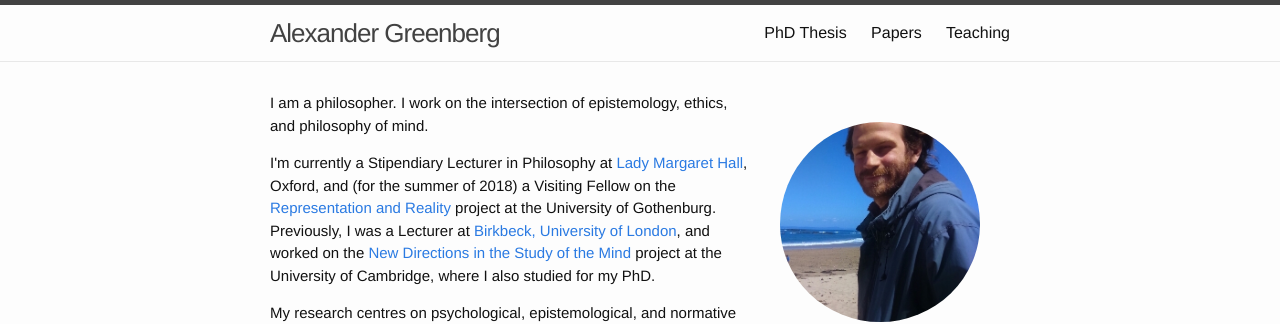
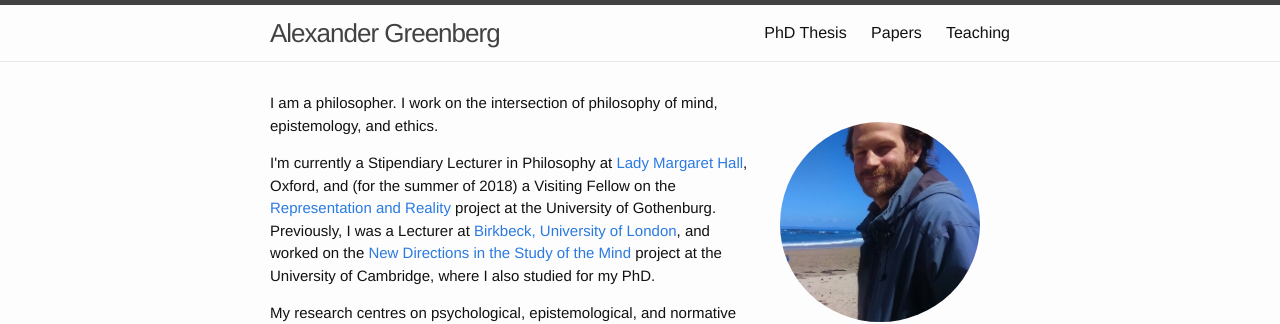
Before and after one commit to alexandergreenberg/alexandergreenberg.github.io, a Jekyll site: the page built from index.html, in a window 1280 px wide. Shown: the top 324 px of the page. Built offline with Jekyll 4.4.1, drawn with Linux system fonts in a browser that asks for light colours; some web fonts are replaced.

Commit message:
Update index.html

```diff
--- a/index.html
+++ b/index.html
@@ -8,7 +8,7 @@
     <img id="profile-picture" src="https://raw.githubusercontent.com/alexandergreenberg/alexandergreenberg.github.io/master/north-berwick-beach-flipped.jpg">
     <p class="photo-credit"><em>Photo by Lucy Campbell</em></p>
   </div>
-    <p class="paragraph">I am a philosopher. I work on the intersection of epistemology, ethics, and philosophy of mind.</p>
+    <p class="paragraph">I am a philosopher. I work on the intersection of philosophy of mind, epistemology, and ethics.</p>
   <p class="paragraph">I'm currently a Stipendiary Lecturer in Philosophy at <a href="http://www.lmh.ox.ac.uk">Lady Margaret Hall</a>, Oxford, and (for the summer of 2018) a Visiting Fellow on the <a href="https://representationandreality.gu.se" target="_blank">Representation and Reality</a> project at the University of Gothenburg. Previously, I was a Lecturer at <a href="http://www.bbk.ac.uk/philosophy/">Birkbeck, University of London</a>, and worked on the <a href="http://www.newdirectionsproject.com" target="_blank">New Directions in the Study of the Mind</a> project at the University of Cambridge, where I also studied for my PhD.</p>
   <p class="paragraph">My research centres on psychological, epistemological, and normative questions about belief, such as:</p>
       <ul class="questions-list">
```
